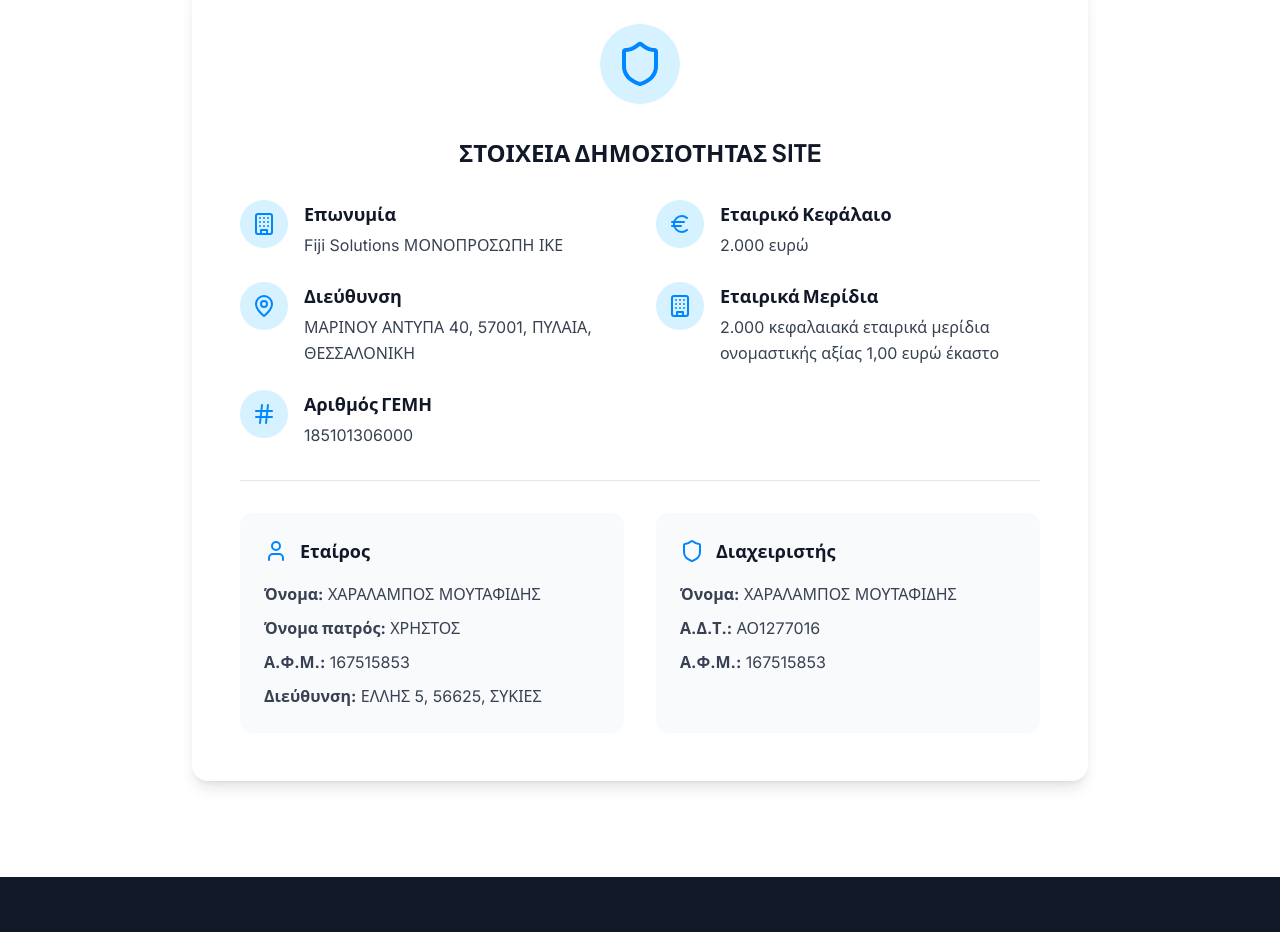
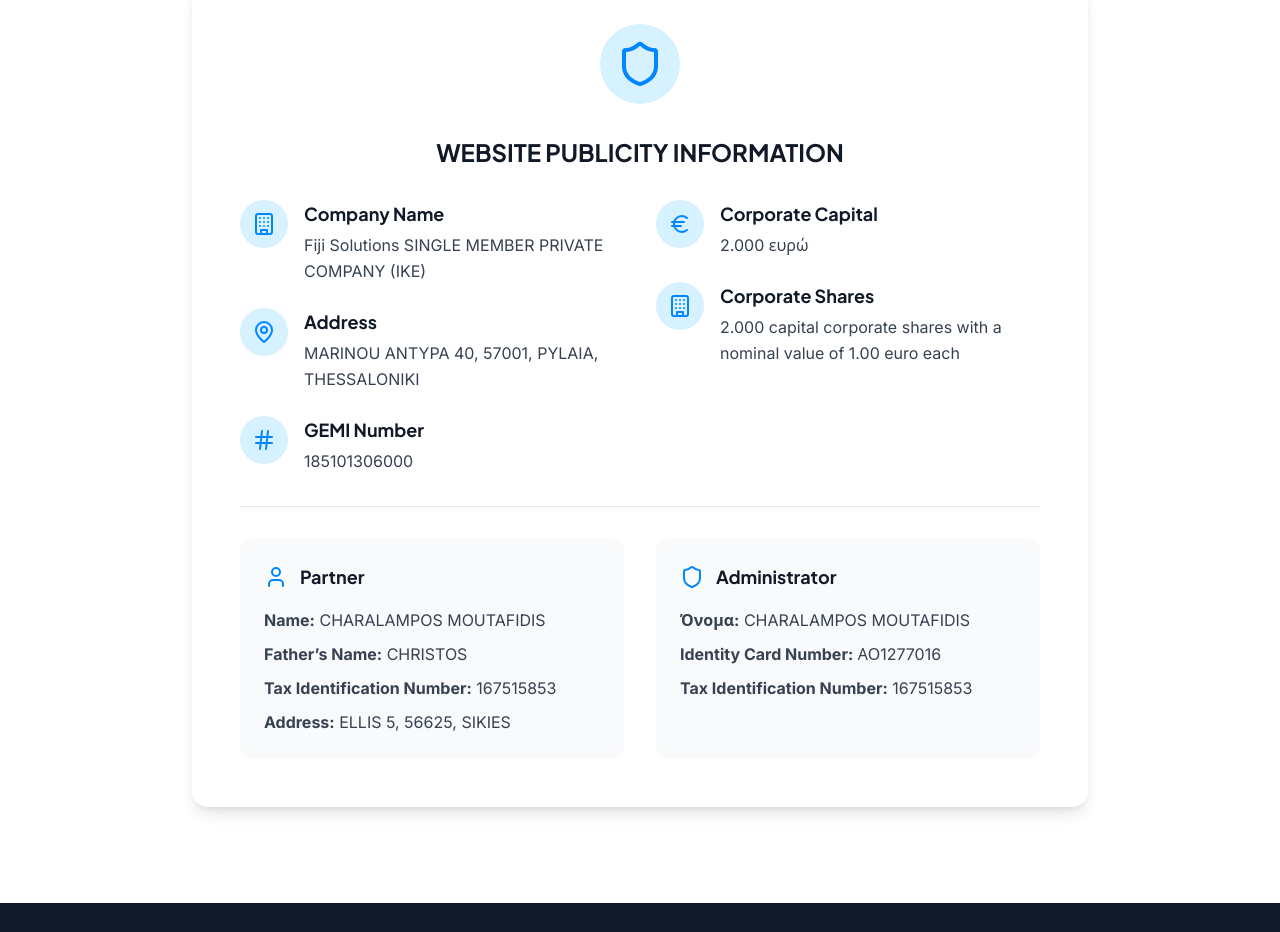
Before and after one commit to cmoutafidis/personal-brand, a React (Vite) app: page /legal in a window 1280 px wide. Shown: the part 340-1272 px from the top of the page. Built offline with nearby package versions, Linux system fonts and the light colour scheme.

Commit message:
Improvements

```diff
--- a/src/pages/Legal.tsx
+++ b/src/pages/Legal.tsx
@@ -30,7 +30,7 @@ const Legal: React.FC = () => {
               </div>
 
               <h2 className="text-2xl font-semibold text-center mb-8 text-gray-900 dark:text-white">
-                ΣΤΟΙΧΕΙΑ ΔΗΜΟΣΙΟΤΗΤΑΣ SITE
+                WEBSITE PUBLICITY INFORMATION
               </h2>
 
               <div className="space-y-8">
@@ -42,10 +42,10 @@ const Legal: React.FC = () => {
                       </div>
                       <div>
                         <h3 className="text-lg font-semibold text-gray-900 dark:text-white mb-1">
-                          Επωνυμία
+                          Company Name
                         </h3>
                         <p className="text-gray-700 dark:text-gray-300">
-                          Fiji Solutions ΜΟΝΟΠΡΟΣΩΠΗ ΙΚΕ
+                          Fiji Solutions SINGLE MEMBER PRIVATE COMPANY (IKE)
                         </p>
                       </div>
                     </div>
@@ -56,10 +56,10 @@ const Legal: React.FC = () => {
                       </div>
                       <div>
                         <h3 className="text-lg font-semibold text-gray-900 dark:text-white mb-1">
-                          Διεύθυνση
+                          Address
                         </h3>
                         <p className="text-gray-700 dark:text-gray-300">
-                          ΜΑΡΙΝΟΥ ΑΝΤΥΠΑ 40, 57001, ΠΥΛΑΙΑ, ΘΕΣΣΑΛΟΝΙΚΗ
+                          MARINOU ANTYPA 40, 57001, PYLAIA, THESSALONIKI
                         </p>
                       </div>
                     </div>
@@ -70,7 +70,7 @@ const Legal: React.FC = () => {
                       </div>
                       <div>
                         <h3 className="text-lg font-semibold text-gray-900 dark:text-white mb-1">
-                          Αριθμός ΓΕΜΗ
+                          GEMI Number
                         </h3>
                         <p className="text-gray-700 dark:text-gray-300">
                           185101306000
@@ -86,7 +86,7 @@ const Legal: React.FC = () => {
                       </div>
                       <div>
                         <h3 className="text-lg font-semibold text-gray-900 dark:text-white mb-1">
-                          Εταιρικό Κεφάλαιο
+                          Corporate Capital
                         </h3>
                         <p className="text-gray-700 dark:text-gray-300">
                           2.000 ευρώ
@@ -100,10 +100,10 @@ const Legal: React.FC = () => {
                       </div>
                       <div>
                         <h3 className="text-lg font-semibold text-gray-900 dark:text-white mb-1">
-                          Εταιρικά Μερίδια
+                          Corporate Shares
                         </h3>
                         <p className="text-gray-700 dark:text-gray-300">
-                          2.000 κεφαλαιακά εταιρικά μερίδια ονομαστικής αξίας 1,00 ευρώ έκαστο
+                          2.000 capital corporate shares with a nominal value of 1.00 euro each
                         </p>
                       </div>
                     </div>
@@ -116,14 +116,14 @@ const Legal: React.FC = () => {
                       <div className="flex items-center space-x-3 mb-4">
                         <User className="h-6 w-6 text-primary-600 dark:text-primary-400" />
                         <h3 className="text-lg font-semibold text-gray-900 dark:text-white">
-                          Εταίρος
+                          Partner
                         </h3>
                       </div>
                       <div className="space-y-2 text-gray-700 dark:text-gray-300">
-                        <p><strong>Όνομα:</strong> ΧΑΡΑΛΑΜΠΟΣ ΜΟΥΤΑΦΙΔΗΣ</p>
-                        <p><strong>Όνομα πατρός:</strong> ΧΡΗΣΤΟΣ</p>
-                        <p><strong>Α.Φ.Μ.:</strong> 167515853</p>
-                        <p><strong>Διεύθυνση:</strong> ΕΛΛΗΣ 5, 56625, ΣΥΚΙΕΣ</p>
+                        <p><strong>Name:</strong> CHARALAMPOS MOUTAFIDIS</p>
+                        <p><strong>Father’s Name:</strong> CHRISTOS</p>
+                        <p><strong>Tax Identification Number:</strong> 167515853</p>
+                        <p><strong>Address:</strong> ELLIS 5, 56625, SIKIES</p>
                       </div>
                     </div>
 
@@ -131,13 +131,13 @@ const Legal: React.FC = () => {
                       <div className="flex items-center space-x-3 mb-4">
                         <Shield className="h-6 w-6 text-primary-600 dark:text-primary-400" />
                         <h3 className="text-lg font-semibold text-gray-900 dark:text-white">
-                          Διαχειριστής
+                          Administrator
                         </h3>
                       </div>
                       <div className="space-y-2 text-gray-700 dark:text-gray-300">
-                        <p><strong>Όνομα:</strong> ΧΑΡΑΛΑΜΠΟΣ ΜΟΥΤΑΦΙΔΗΣ</p>
-                        <p><strong>Α.Δ.Τ.:</strong> ΑΟ1277016</p>
-                        <p><strong>Α.Φ.Μ.:</strong> 167515853</p>
+                        <p><strong>Όνομα:</strong> CHARALAMPOS MOUTAFIDIS</p>
+                        <p><strong>Identity Card Number:</strong> ΑΟ1277016</p>
+                        <p><strong>Tax Identification Number:</strong> 167515853</p>
                       </div>
                     </div>
                   </div>
```
